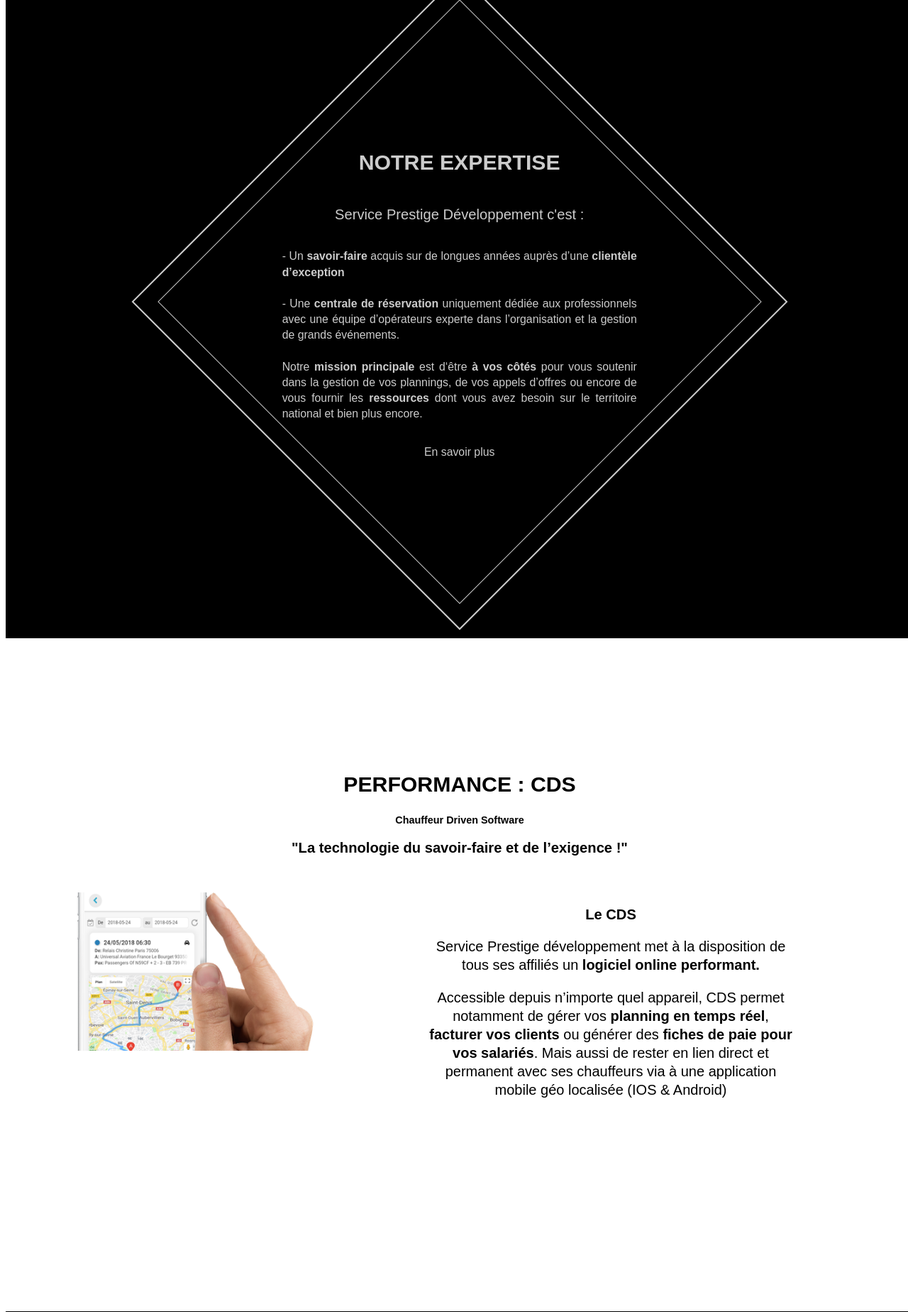
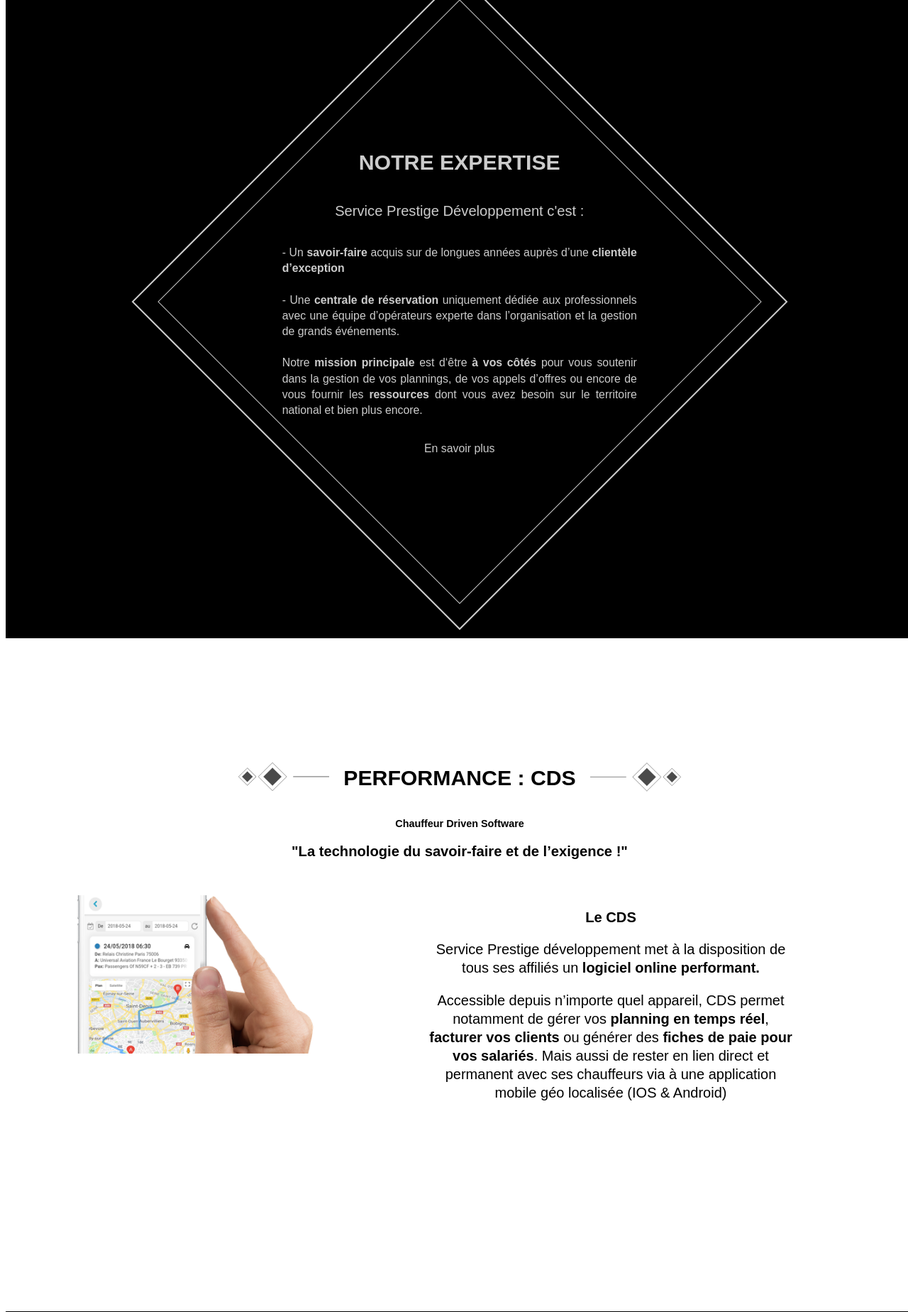
Before and after one commit to LoanaGentric/ServicePrestigeV2, a PHP site: page / in a window 1280 px wide. Shown: the part 1005-2853 px from the top of the page at 71% size. Run offline with PHP 8.4, Linux system fonts and the light colour scheme.

Commit message:
losanges autour des titres H2 page Fr

```diff
--- a/blogs/indexEN.html
+++ b/blogs/indexEN.html
@@ -49,7 +49,7 @@
           <a href="../index.html"><img class="lang" src="../images/fr.png" alt="FR"/>
           <a href="#"><img class="lang" src="../images/eng.png" alt="EN"/>
 
-          <h1>Welcome to </br> SP Dev</h1>
+          <h1>Welcome to </br>Service Prestige Developpement</h1>
           <div class="contentLosange">
             <div class="bigLosange">
               <a href="#page9"><h2>Join the elite</h2></a>
--- a/css/style.css
+++ b/css/style.css
@@ -6,7 +6,6 @@ body{
 
 h2{
   font-size: 2.1em;
-  text-align: center;
 }
 
 p{
@@ -27,6 +26,31 @@ a{
 li{
   font-size: 1em;
 }
+
+
+/*test css générale (thibault)*/
+
+div.titleCondition{
+  display: flex;
+  justify-content: center;
+}
+
+div.titleCondition img{
+  width: 10%;
+  height: 10%;
+  margin-top: 15px;
+}
+
+div.titleCondition img:last-child{
+  transform: rotate(180deg);
+}
+
+h2{
+  margin: 20px;
+}
+
+
+
 /*
 ---------------------------------- PAGE 1 ------------------------------
 */
@@ -418,7 +442,7 @@ ul.lang{
   height: 223px;
   z-index: 0;
   justify-content: space-around;
-  margin-top: 20px;
+  margin-top: 15px;
 }
 
 .border1, .border2, .border3{
@@ -453,7 +477,7 @@ ul.lang{
 }
 
 
-.titr{
+#page5 h3{
   width : 600px;
   margin: 0 auto;
   padding-top: 60px;
@@ -518,9 +542,6 @@ ul.lang{
   color: white;
 }
 
-#page6 h2{
-  padding-top: 80px;
-}
 
 #page6 h3{
   display: block;
--- a/index.html
+++ b/index.html
@@ -91,7 +91,11 @@
       -->
       <div id="page3">
         <div class="titlePage3">
+          <div class="titleCondition">
+            <img src="images/2black.png" alt="">
             <h2>PERFORMANCE : CDS</h2>
+            <img src="images/2black.png" alt="">
+          </div>
           <h4>Chauffeur Driven Software</h4>
           <h3>"La technologie du savoir-faire et de l’exigence !"</h3>
         </div>
@@ -117,7 +121,13 @@
 
       -->
       <div id="page4">
+
+        <div class="titleCondition">
+          <img src="images/2white.png" alt="">
           <h2 class="title">NOTRE ÉQUIPE</h2>
+          <img src="images/2white.png" alt="">
+        </div>
+
         <p class="subtitle">Une équipe efficace et performante à votre service</p>
 
         <div class="container-equipe">
@@ -156,14 +166,15 @@
       <div id="page5">
         <article class="perf">
 
-          <div class="titr">
-
+          <div class="titleCondition">
+            <img src="images/2black.png" alt="">
             <h2>NOTRE CHARTE QUALITÉ</h2>
+            <img src="images/2black.png" alt="">
+          </div>
 
           <h3>
             « Nos équipes et l’ensemble du réseau sont soumis à une <strong>charte qualité rigoureuse</strong>, garante de la maitrise d’un <strong>savoir-faire éprouvé</strong> auprès d’une clientèle haut de gamme. »
           </h3>
-          </div>
 
           <div class="chart">
 
@@ -199,8 +210,11 @@
 
       <div id="page6">
 
+        <div class="titleCondition">
+          <img src="images/2white.png" alt="">
           <h2>CONDITIONS</h2>
-
+          <img src="images/2white.png" alt="">
+        </div>
 
         <div class="containtCondition">
 
@@ -230,7 +244,12 @@
       </div>
 
       <div id="page7">
+
+        <div class="titleCondition">
+          <img src="images/2black.png" alt="">
           <h2>VÉHICULES ACCEPTÉS</h2>
+          <img src="images/2black.png" alt="">
+        </div>
 
         <div class="contentPage7">
           <h3 id="nomVoiture">Tesla X</h3>
@@ -255,10 +274,10 @@
       <div id="page8">
         <div class="containerPolitic">
           <div class="politique">
-            <div class="title_eco">
-            <svg id="square1" data-name="Calque 1" xmlns="http://www.w3.org/2000/svg" viewBox="0 0 338.73 80.82"><defs><style>.cls-1,.cls-3{fill:none;stroke:#50904b;stroke-miterlimit:10;}.cls-2{fill:#50904b;}.cls-3{stroke-width:3px;}</style></defs><title>gauche</title><rect class="cls-1" x="8.14" y="22.09" width="35.91" height="35.91" transform="translate(-20.67 30.18) rotate(-45)"/><rect class="cls-2" x="16.15" y="30.09" width="19.9" height="19.9" transform="translate(-20.67 30.18) rotate(-45)"/><rect class="cls-1" x="102.7" y="12.34" width="56.15" height="56.15" transform="translate(9.73 104.31) rotate(-45)"/><rect class="cls-2" x="115.21" y="24.86" width="31.11" height="31.11" transform="translate(9.72 104.3) rotate(-45)"/><line class="cls-3" x1="210.5" y1="40.41" x2="338.73" y2="40.41"/></svg>
+            <div class="titleCondition">
+              <img src="images/2green.png" alt="">
               <h2 id="titress">NOTRE CHARTE ÉCOLOGIQUE</h2>
-            <svg id="square2" data-name="Calque 1" xmlns="http://www.w3.org/2000/svg" viewBox="0 0 338.3 80.82"><defs><style>.cls-1,.cls-3{fill:none;stroke:#50904b;stroke-miterlimit:10;}.cls-2{fill:#50904b;}.cls-3{stroke-width:3px;}</style></defs><title>droit</title><rect class="cls-1" x="8.14" y="22.09" width="35.91" height="35.91" transform="translate(146.44 30.18) rotate(-45)"/><rect class="cls-2" x="16.15" y="30.09" width="19.9" height="19.9" transform="translate(146.44 30.18) rotate(-45)"/><rect class="cls-1" x="102.7" y="12.34" width="56.15" height="56.15" transform="translate(176.84 104.31) rotate(-45)"/><rect class="cls-2" x="115.21" y="24.86" width="31.11" height="31.11" transform="translate(176.83 104.3) rotate(-45)"/><line class="cls-3" y1="40.41" x2="128.23" y2="40.41"/></svg>
+              <img src="images/2green.png" alt="">
             </div>
             <h3>Service Prestige Développement s’engage pour l’environnement.</h3>
             <div id="poldescription">
```
Also changed, not shown: images/2black.png (added), images/2green.png (added), images/2white.png (added). Lines whose indentation alone changed are shown as unchanged.
